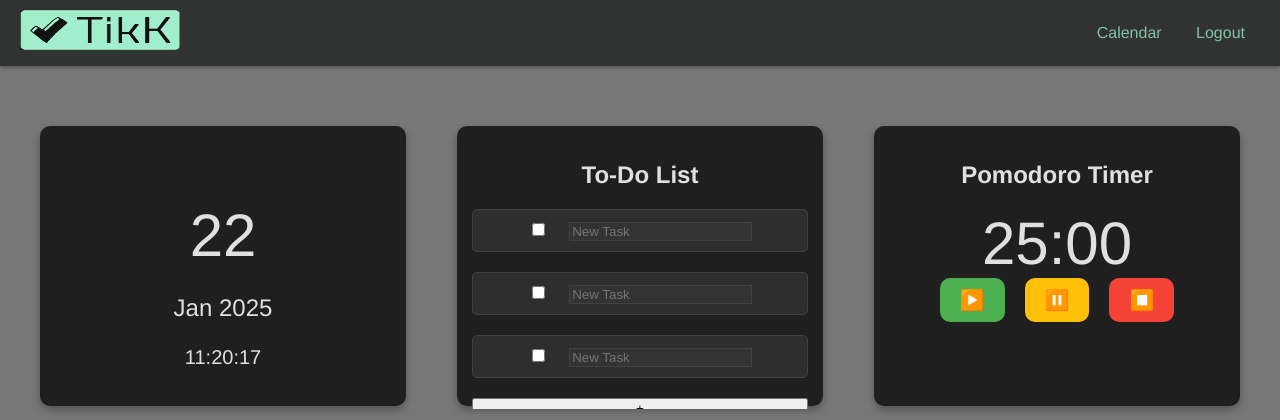
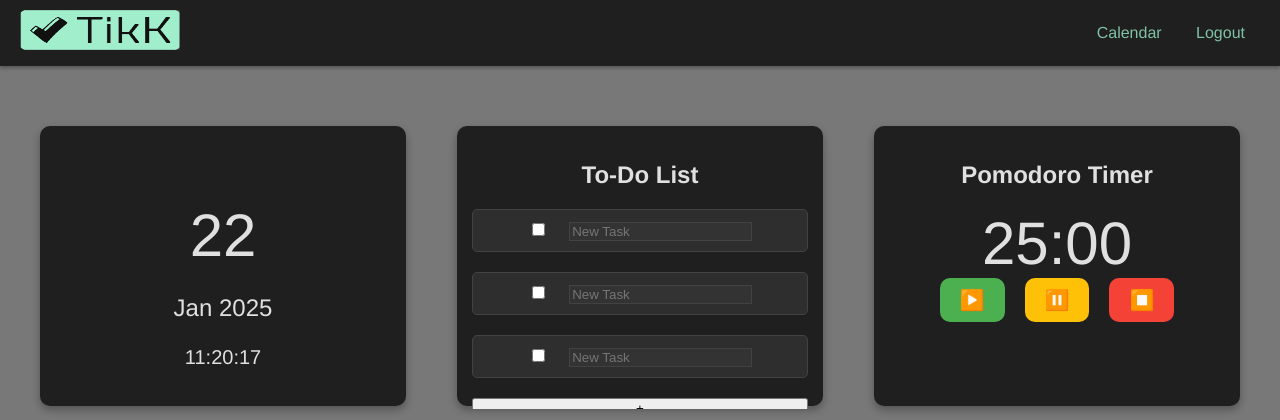
Before and after one commit to xeena26/ProjectTikk, a Flask app: page /dashboard in a window 1280 px wide. Shown: the top 420 px of the page. Run offline with Flask 3, Linux system fonts and the light colour scheme; a user stored in the database is signed in; data that the repository does not hold is empty.

Commit message:
Wed, Jan 22, 2025, 10:20 PM +11:00

```diff
--- a/static/styles.css
+++ b/static/styles.css
@@ -8,7 +8,7 @@ body {
 }
 
 .navbar {
-    background-color: #313232;
+    background-color: #1f1f1f;
     padding: 10px 20px;
     box-shadow: 0 2px 4px rgba(0, 0, 0, 0.3);
     display: flex;
```
